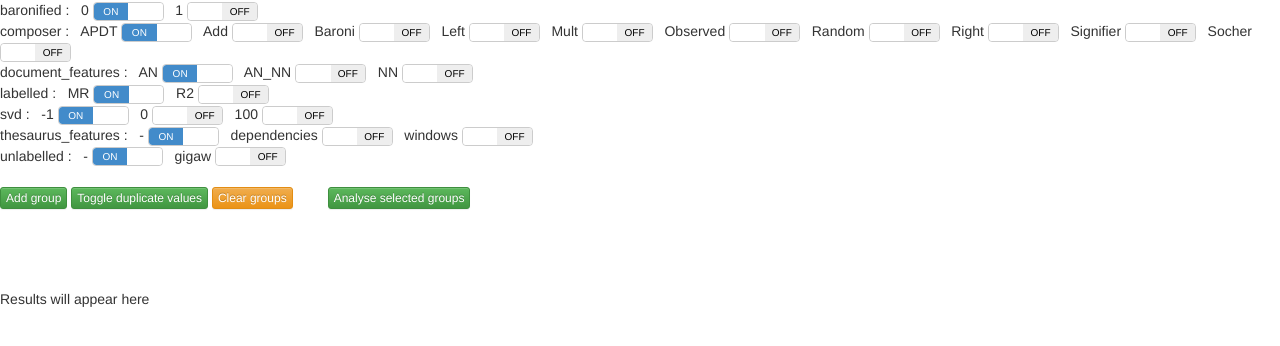
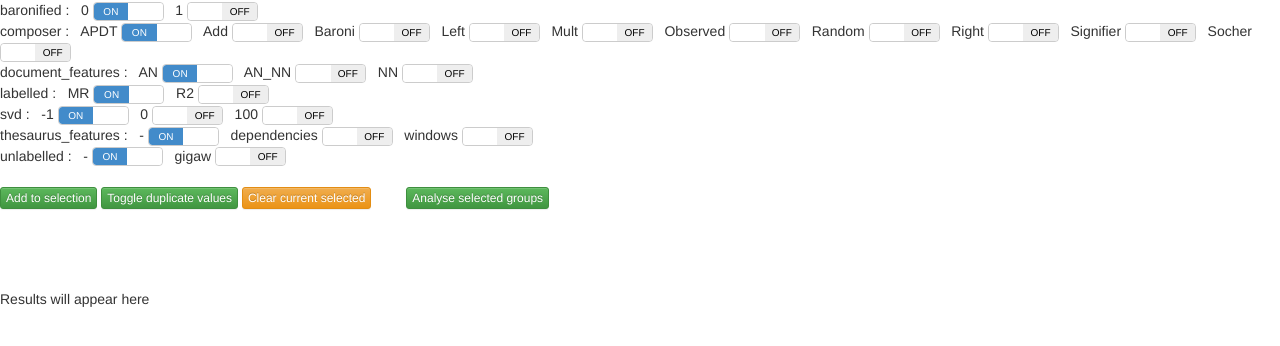
Before and after one commit to mbatchkarov/ExpLosion, a Django app: page / in a window 1280 px wide. Shown: the top 346 px of the page. Run offline with Django 3.2, Linux system fonts and the light colour scheme; data comes from the database, SQL or seed files in the repository; some libraries are stand-ins or nearby versions.

Commit message:
More meaningful button names in UI

```diff
--- a/gui/templates/index.html
+++ b/gui/templates/index.html
@@ -27,9 +27,9 @@
     <br>
 </form>
 
-<input type="button" class="btn btn-success btn-xs" value="Add group" onclick="add_group()">
+<input type="button" class="btn btn-success btn-xs" value="Add to selection" onclick="add_group()">
 <input type="button" class="btn btn-success btn-xs" value="Toggle duplicate values" onclick="toggle_duplicates()">
-<input type="button" class="btn btn-warning btn-xs" value="Clear groups" onclick="clear_groups()">
+<input type="button" class="btn btn-warning btn-xs" value="Clear current selected" onclick="clear_groups()">
 &nbsp;&nbsp;&nbsp;&nbsp;&nbsp;&nbsp;&nbsp;
 <input type="button" class="btn btn-success btn-xs"
        value="Analyse selected groups"
```
